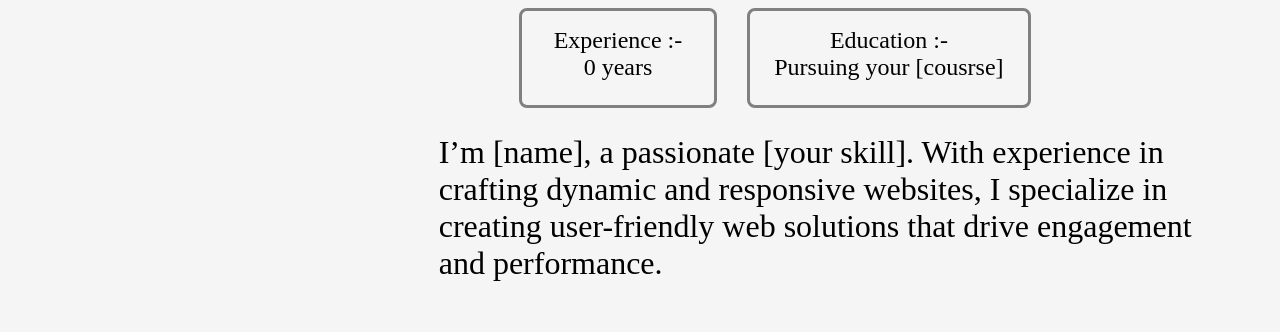
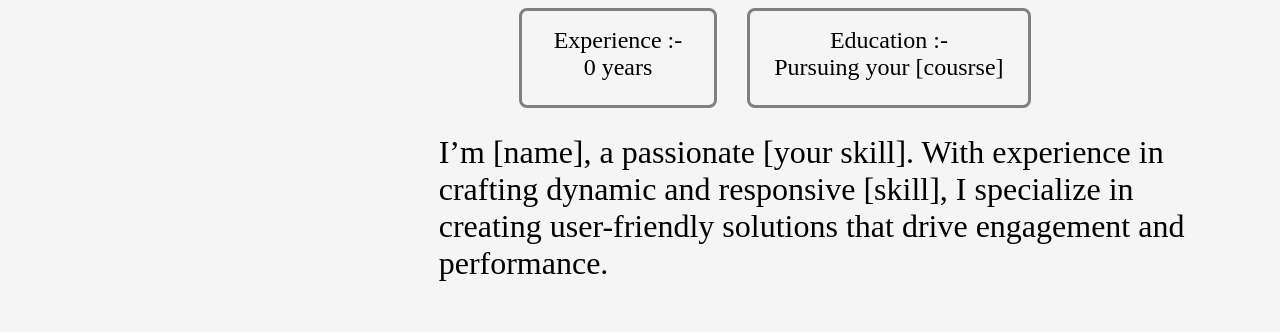
Before and after one commit to Ujjawal-04/Portfolio-Structure-and-Format, a Next.js app: page / in a window 1280 px wide. Shown: the part 782-1114 px from the top of the page. Built offline with nearby package versions, Linux system fonts and the light colour scheme.

Commit message:
Update About.jsx

```diff
--- a/src/app/Components/About/About.jsx
+++ b/src/app/Components/About/About.jsx
@@ -23,7 +23,7 @@ const About = () => {
     </div>
     </div>
     <div className={styles.content3}>
-    <p>I’m [name], a passionate [your skill]. With experience in crafting dynamic and responsive websites, I specialize in creating user-friendly web solutions that drive engagement and performance.</p>
+    <p>I’m [name], a passionate [your skill]. With experience in crafting dynamic and responsive [skill], I specialize in creating user-friendly solutions that drive engagement and performance.</p>
     </div>
     </div>
     </div>
```
